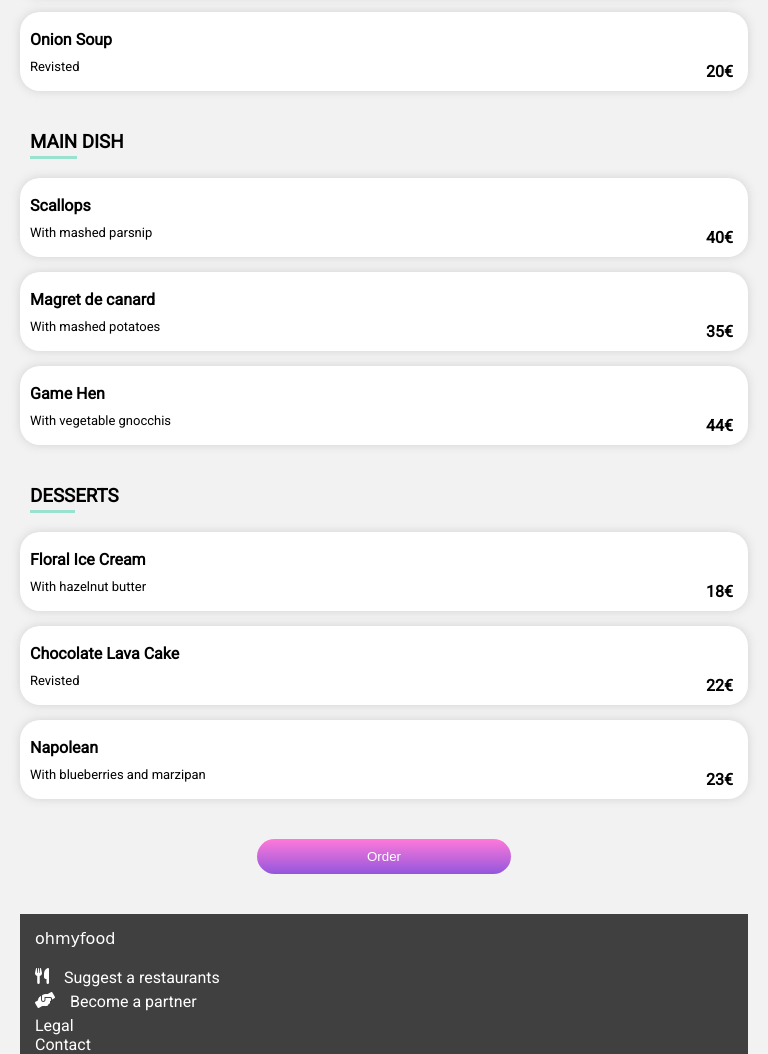
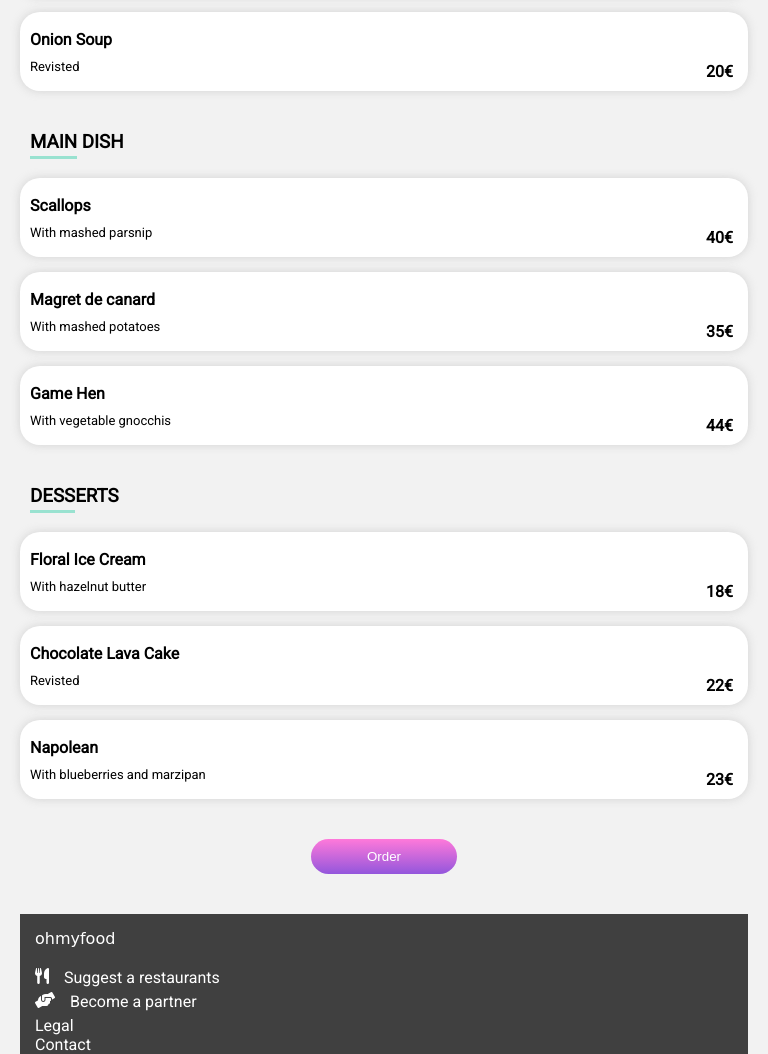
Before and after one commit to ferozan/Project-2---Oh-my-food, a plain HTML site: page bastille.html in a window 768 px wide. Shown: the part 715-1769 px from the top of the page. Drawn offline with Linux system fonts and the light colour scheme; a web font is replaced by a local one.

Commit message:
changed width of order button on tablet view

```diff
--- a/css/styles.css
+++ b/css/styles.css
@@ -604,6 +604,10 @@ footer {
 .subpage-title {
   font-size: 30px;
 }
+
+.menu-page-btn {
+  width: 20%;
+}
 }
 
 /* Desktop */
```
